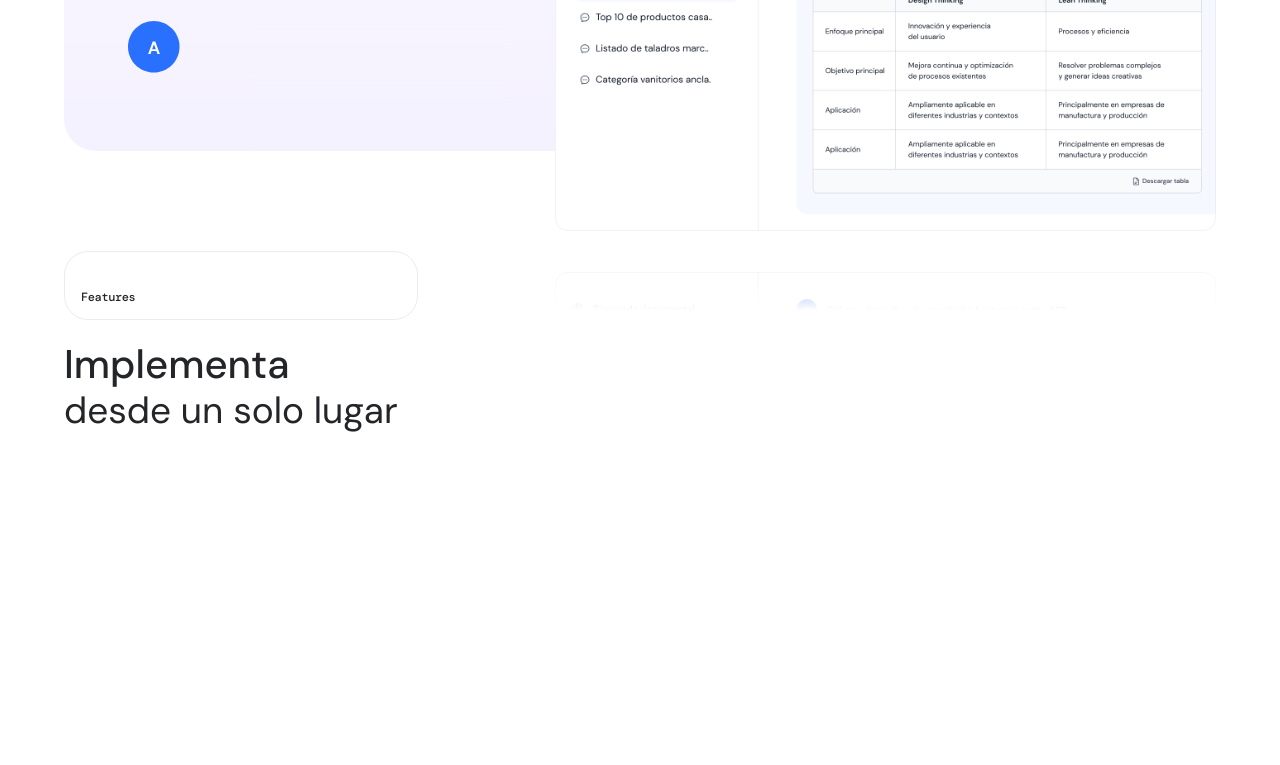
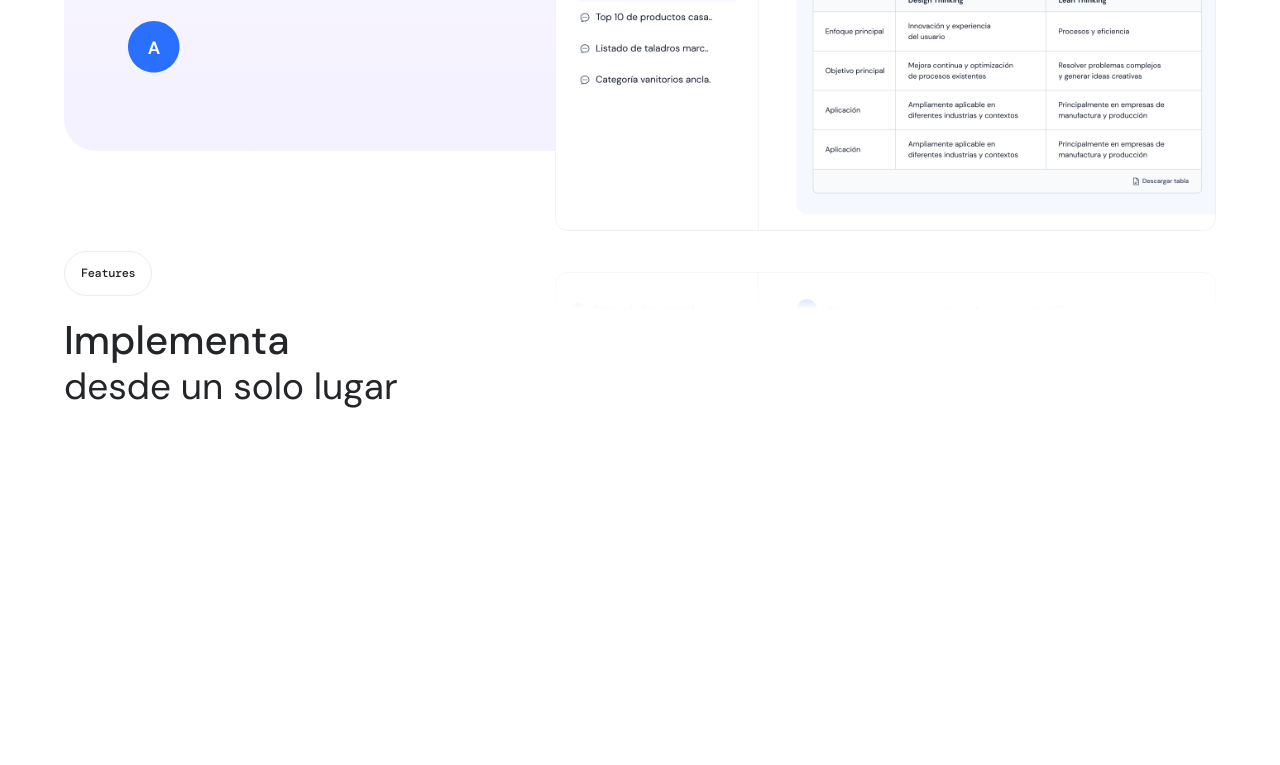
Before and after one commit to fmoraga01/plai, a plain HTML site: page index.html in a window 1280 px wide. Shown: the part 2086-2851 px from the top of the page. Drawn offline with nearby package versions, Linux system fonts and the light colour scheme; a web font is replaced by a local one.

Commit message:
Add files via upload

```diff
--- a/css/main.css
+++ b/css/main.css
@@ -277,12 +277,14 @@ textarea {
         border-radius: 24px;
         border: 1px solid var(--Gray-200, #EAECF0);
     }
-    .chip p{
+    .chip p {
         font-family: 'DM Mono', monospace!important;
         font-weight: 500;
         text-decoration: none;
         font-size: 12px!important;
-        color:#232528;
+        color: #232528;
+        width: auto!important;
+        margin-top: 0px!important;
     }
     .box-info h1{
         font-family: 'DM Sans', sans-serif;
```
